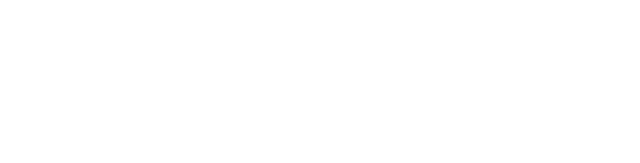
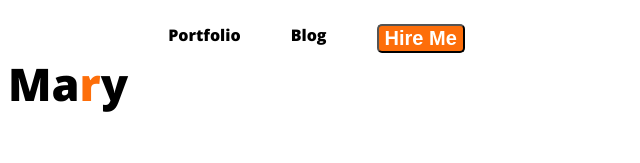
Before and after one commit to asm-junaid/Practice-projects-1, a plain HTML site: page index.html in a window 1280 px wide. Shown: the whole page, without its empty margins (0-640 px from the left). Drawn offline with nearby package versions, Linux system fonts and the light colour scheme.

Commit message:
added css and some basics

```diff
--- a/index.html
+++ b/index.html
@@ -4,10 +4,21 @@
     <meta charset="UTF-8">
     <meta name="viewport" content="width=device-width, initial-scale=1.0">
     <title>Practice Portfolio</title>
+    <link rel="preconnect" href="https://fonts.googleapis.com">
+    <link rel="preconnect" href="https://fonts.gstatic.com" crossorigin>
+    <link href="https://fonts.googleapis.com/css2?family=Open+Sans:ital,wght@0,800;1,800&display=swap" rel="stylesheet">
+    <link rel="stylesheet" href="styles.css/portfolio.css">
 </head>
 <body>
     <header>
-
+        <nav>
+            <h3 class="nav-tittle">Ma<span class="pcolor">r</span>y</h3>
+            <ul>
+                <li><a href="">Portfolio</a></li>
+                <li><a href="">Blog</a></li>
+                <li><button class="pbcolor">Hire Me</button></li>
+            </ul>
+        </nav>
     </header>
     <main>
 
--- /dev/null
+++ b/styles.css/portfolio.css
@@ -0,0 +1,37 @@
+/* sharesd Stles */
+body{
+    font-family: "Open Sans", sans-serif;
+    font-optical-sizing: auto;
+}
+.pcolor{
+    color: #FD6E0A;
+}
+.pbcolor{
+    background-color: #fd6e0a;
+}
+/* navbar styles    */
+
+nav{
+    display: flex;
+}
+nav > ul{
+    display: flex;
+}
+nav li{
+    list-style: none;
+    margin-right: 50px;
+}
+nav a{
+    text-decoration: none;
+    color: black;
+}
+.nav-tittle{
+    font-size: 45px;
+    font-weight: 800;
+}
+nav button{
+    color: white;
+    font-size: 20px;
+    font-weight: 700;
+    border-radius: 5px;
+}
```
Also changed, not shown: images/developer.png (added), images/hardy.png (added), images/header_bg.png (added), images/icons/facebook.png (added), images/icons/insta.png (added), images/icons/js.png (added), images/icons/mongo.png (added), images/icons/nodejs.png (added), images/icons/react.png (added), images/icons/twitter.png (added).
